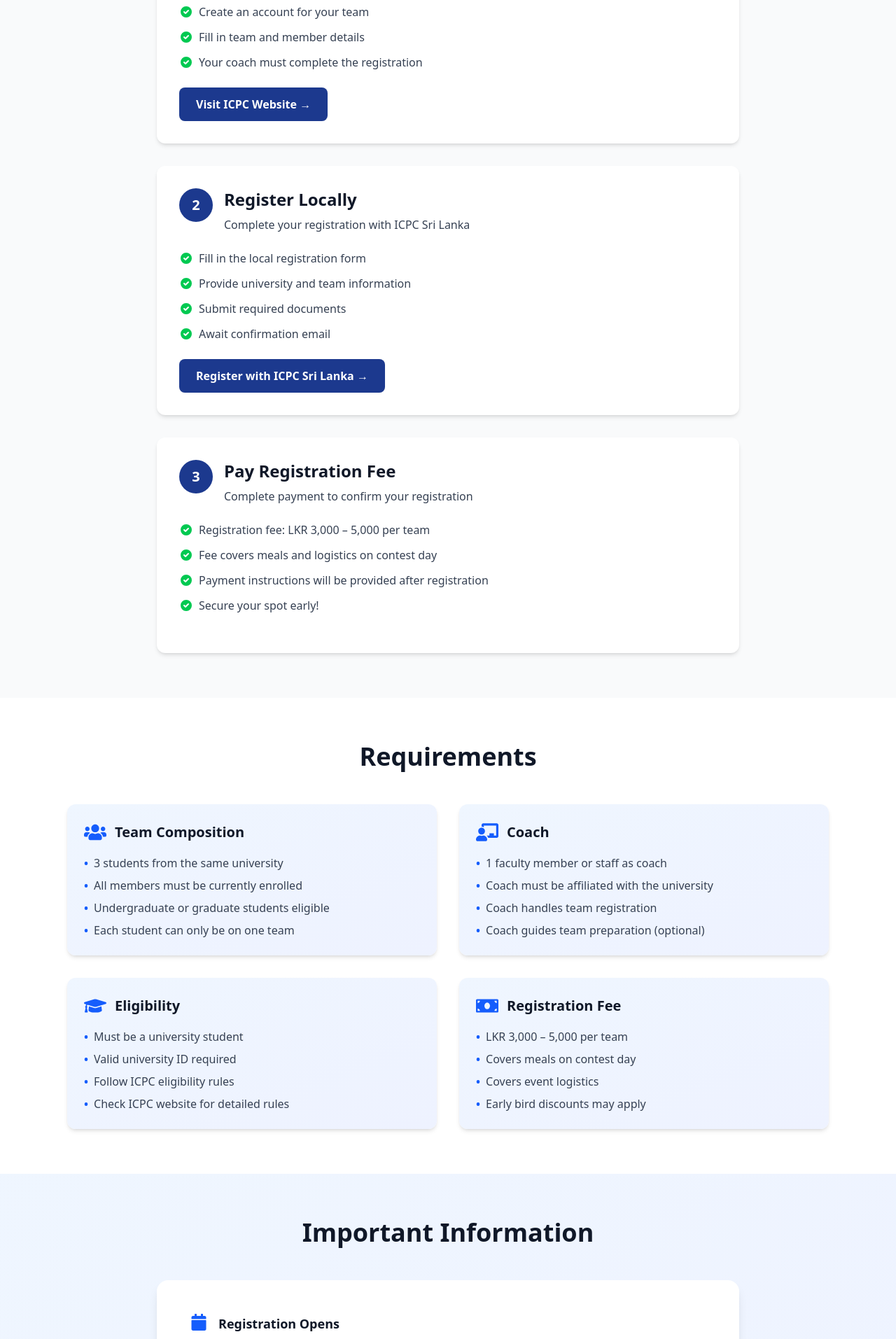
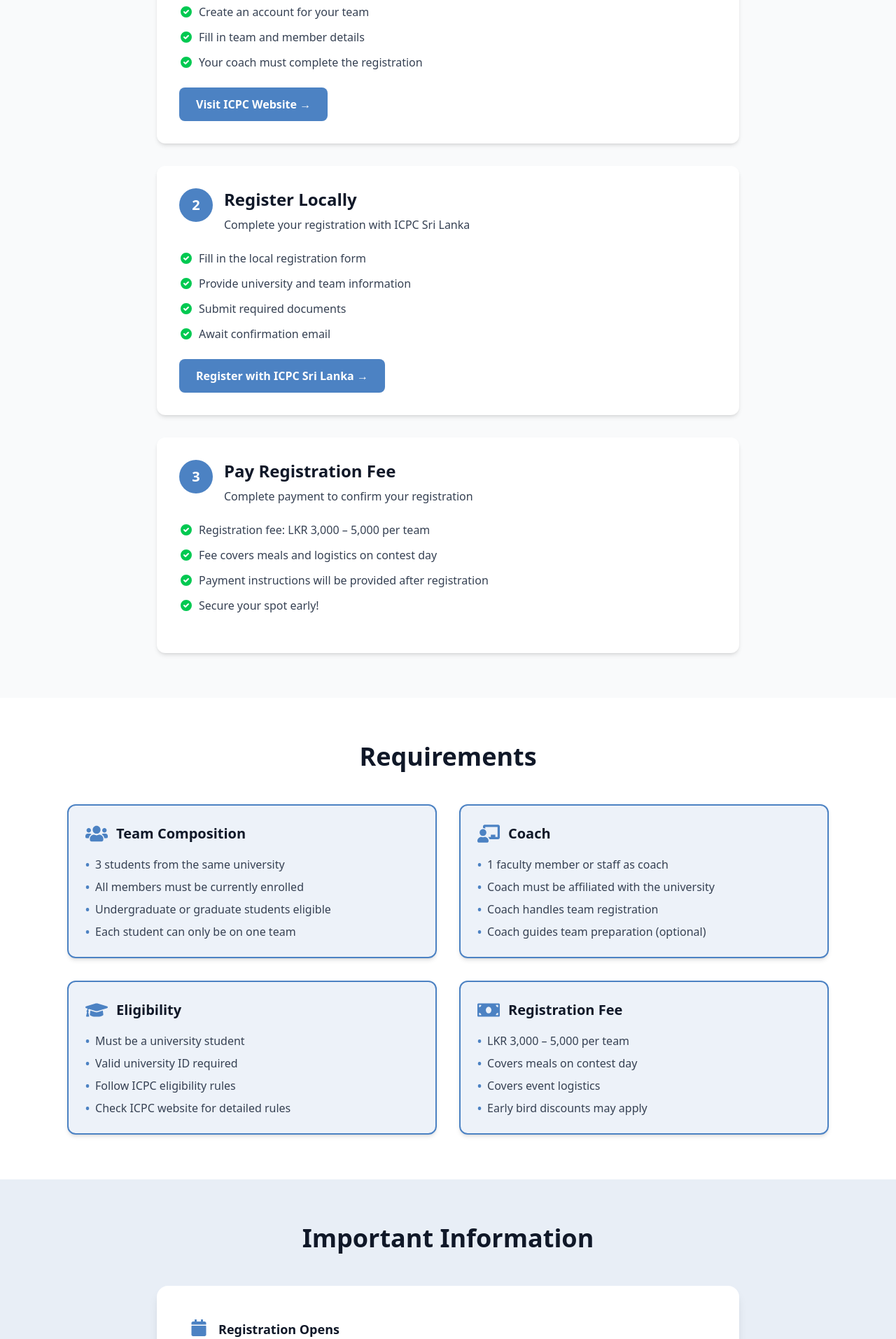
Before and after one commit to hirunaofficial/icpc.ieee.lk, a Next.js app: page /registration in a window 1280 px wide. Shown: the part 660-2573 px from the top of the page at 70% size. Built offline with nearby package versions, Linux system fonts and the light colour scheme.

Commit message:
feat: update background colors for Gallery and Registration pages

```diff
--- a/src/app/gallery/page.js
+++ b/src/app/gallery/page.js
@@ -25,7 +25,7 @@
   return (
     <main className="min-h-screen bg-gray-50">
       {/* Hero Section */}
-      <section className="bg-gradient-to-br from-blue-900 via-indigo-900 to-purple-900 text-white py-20">
+      <section className="bg-[#4C82C3] text-white py-20">
         <div className="max-w-7xl mx-auto px-4 sm:px-6 lg:px-8">
           <h1 className="text-5xl md:text-6xl font-bold mb-6 text-center">Gallery</h1>
           <p className="text-xl md:text-2xl text-center max-w-4xl mx-auto">
@@ -85,7 +85,7 @@
       )}
 
       {/* Call to Action */}
-      <section className="py-16 bg-gradient-to-r from-blue-900 to-indigo-900 text-white">
+      <section className="py-16 bg-[#4C82C3] text-white">
         <div className="max-w-4xl mx-auto px-4 sm:px-6 lg:px-8 text-center">
           <h2 className="text-4xl font-bold mb-6">Be Part of ICPC Sri Lanka 2026</h2>
           <p className="text-xl mb-8">
@@ -93,7 +93,7 @@
           </p>
           <a
             href="/registration"
-            className="inline-block bg-yellow-400 text-blue-900 px-8 py-4 rounded-full text-lg font-bold hover:bg-yellow-300 transition-all duration-300 transform hover:scale-105"
+            className="inline-block bg-[#FDBA11] text-[#4C82C3] px-8 py-4 rounded-full text-lg font-bold hover:bg-[#FDBA11]/90 transition-all duration-300 transform hover:scale-105"
           >
             Register Your Team
           </a>
--- a/src/app/registration/page.js
+++ b/src/app/registration/page.js
@@ -20,7 +20,7 @@
   return (
     <main className="min-h-screen bg-gray-50">
       {/* Hero Section */}
-      <section className="bg-gradient-to-br from-blue-900 via-indigo-900 to-purple-900 text-white py-20">
+      <section className="bg-[#4C82C3] text-white py-20">
         <div className="max-w-7xl mx-auto px-4 sm:px-6 lg:px-8">
           <h1 className="text-5xl md:text-6xl font-bold mb-6 text-center">Registration</h1>
           <p className="text-xl md:text-2xl text-center max-w-4xl mx-auto">
@@ -133,7 +133,7 @@
       </section>
 
       {/* Important Information */}
-      <section className="py-16 bg-gradient-to-br from-blue-50 to-indigo-50">
+      <section className="py-16 bg-[#4C82C3]/10">
         <div className="max-w-4xl mx-auto px-4 sm:px-6 lg:px-8">
           <h2 className="text-4xl font-bold text-center text-gray-900 mb-12">Important Information</h2>
 
@@ -176,7 +176,7 @@
           </p>
           <Link
             href="/faq"
-            className="inline-block bg-blue-900 text-white px-8 py-3 rounded-lg text-lg font-semibold hover:bg-blue-800 transition-colors"
+            className="inline-block bg-[#4C82C3] text-white px-8 py-3 rounded-lg text-lg font-semibold hover:bg-[#4C82C3]/90 transition-colors"
           >
             View FAQ
           </Link>
@@ -184,10 +184,10 @@
       </section>
 
       {/* CTA Section */}
-      <section className="py-16 bg-gradient-to-r from-yellow-400 to-orange-400">
+      <section className="py-16 bg-[#4C82C3]">
         <div className="max-w-4xl mx-auto px-4 sm:px-6 lg:px-8 text-center">
-          <h2 className="text-4xl font-bold text-blue-900 mb-6">Ready to Register?</h2>
-          <p className="text-xl text-blue-900 mb-8">
+          <h2 className="text-4xl font-bold text-white mb-6">Ready to Register?</h2>
+          <p className="text-xl text-white mb-8">
             Registration opens in September 2025. Be prepared!
           </p>
           <div className="flex flex-col sm:flex-row gap-4 justify-center">
@@ -195,13 +195,13 @@
               href="https://icpc.global"
               target="_blank"
               rel="noopener noreferrer"
-              className="inline-block bg-blue-900 text-white px-8 py-4 rounded-full text-lg font-bold hover:bg-blue-800 transition-all duration-300"
+              className="inline-block bg-[#FDBA11] text-[#4C82C3] px-8 py-4 rounded-full text-lg font-bold hover:bg-[#FDBA11]/90 transition-all duration-300"
             >
               ICPC Official Site
             </a>
             <Link
               href="/"
-              className="inline-block bg-white text-blue-900 px-8 py-4 rounded-full text-lg font-bold hover:bg-gray-100 transition-all duration-300"
+              className="inline-block bg-white text-[#4C82C3] px-8 py-4 rounded-full text-lg font-bold hover:bg-gray-100 transition-all duration-300"
             >
               Back to Home
             </Link>
@@ -216,7 +216,7 @@
   return (
     <div className="bg-white rounded-xl shadow-md p-8">
       <div className="flex items-start space-x-4 mb-6">
-        <div className="flex-shrink-0 w-12 h-12 bg-blue-900 text-white rounded-full flex items-center justify-center font-bold text-xl">
+        <div className="flex-shrink-0 w-12 h-12 bg-[#4C82C3] text-white rounded-full flex items-center justify-center font-bold text-xl">
           {number}
         </div>
         <div>
@@ -242,14 +242,14 @@
             href={buttonLink}
             target="_blank"
             rel="noopener noreferrer"
-            className="inline-block bg-blue-900 text-white px-6 py-3 rounded-lg font-semibold hover:bg-blue-800 transition-colors"
+            className="inline-block bg-[#4C82C3] text-white px-6 py-3 rounded-lg font-semibold hover:bg-[#4C82C3]/90 transition-colors"
           >
             {buttonText} →
           </a>
         ) : (
           <Link
             href={buttonLink}
-            className="inline-block bg-blue-900 text-white px-6 py-3 rounded-lg font-semibold hover:bg-blue-800 transition-colors"
+            className="inline-block bg-[#4C82C3] text-white px-6 py-3 rounded-lg font-semibold hover:bg-[#4C82C3]/90 transition-colors"
           >
             {buttonText} →
           </Link>
@@ -261,15 +261,15 @@
 
 function RequirementCard({ icon, title, items }) {
   return (
-    <div className="bg-gradient-to-br from-blue-50 to-indigo-50 rounded-xl p-6 shadow-md">
+    <div className="bg-[#4C82C3]/10 border-2 border-[#4C82C3] rounded-xl p-6 shadow-md">
       <div className="flex items-center space-x-3 mb-4">
-        <div className="text-blue-600">{icon}</div>
+        <div className="text-[#4C82C3]">{icon}</div>
         <h3 className="text-xl font-bold text-gray-900">{title}</h3>
       </div>
       <ul className="space-y-2">
         {items.map((item, index) => (
           <li key={index} className="flex items-start space-x-2 text-gray-700">
-            <span className="text-blue-600 font-bold">•</span>
+            <span className="text-[#4C82C3] font-bold">•</span>
             <span>{item}</span>
           </li>
         ))}
@@ -281,7 +281,7 @@
 function InfoItem({ icon, title, content }) {
   return (
     <div className="flex items-start space-x-4 pb-6 border-b border-gray-200 last:border-0">
-      <div className="text-blue-600 flex-shrink-0">{icon}</div>
+      <div className="text-[#4C82C3] flex-shrink-0">{icon}</div>
       <div>
         <h4 className="text-lg font-semibold text-gray-900 mb-1">{title}</h4>
         <p className="text-gray-700">{content}</p>
```
